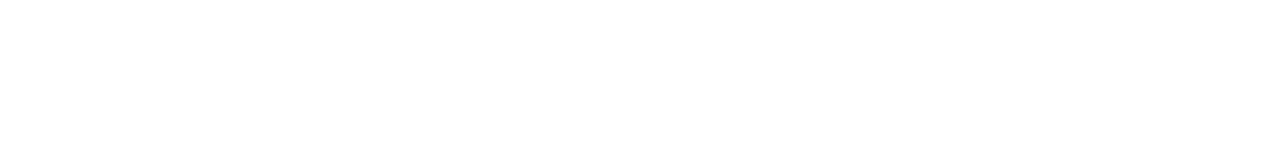
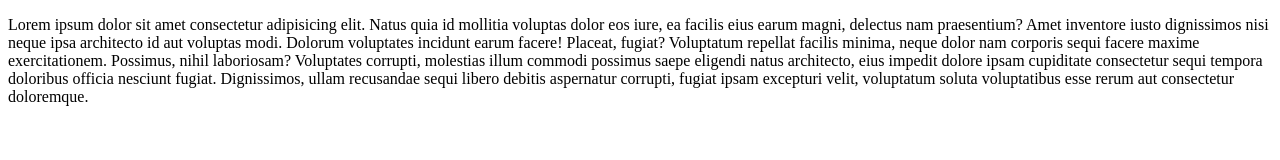
Before and after one commit to Yax-coder11/Test, a plain HTML site: page Demo/index.html in a window 1280 px wide. Drawn offline with Linux system fonts and the light colour scheme.

Commit message:
Demo Changes in index.html

```diff
--- a/Demo/index.html
+++ b/Demo/index.html
@@ -6,6 +6,6 @@
     <title>Document</title>
 </head>
 <body>
-
+    <p>Lorem ipsum dolor sit amet consectetur adipisicing elit. Natus quia id mollitia voluptas dolor eos iure, ea facilis eius earum magni, delectus nam praesentium? Amet inventore iusto dignissimos nisi neque ipsa architecto id aut voluptas modi. Dolorum voluptates incidunt earum facere! Placeat, fugiat? Voluptatum repellat facilis minima, neque dolor nam corporis sequi facere maxime exercitationem. Possimus, nihil laboriosam? Voluptates corrupti, molestias illum commodi possimus saepe eligendi natus architecto, eius impedit dolore ipsam cupiditate consectetur sequi tempora doloribus officia nesciunt fugiat. Dignissimos, ullam recusandae sequi libero debitis aspernatur corrupti, fugiat ipsam excepturi velit, voluptatum soluta voluptatibus esse rerum aut consectetur doloremque.</p>
 </body>
 </html>
```
